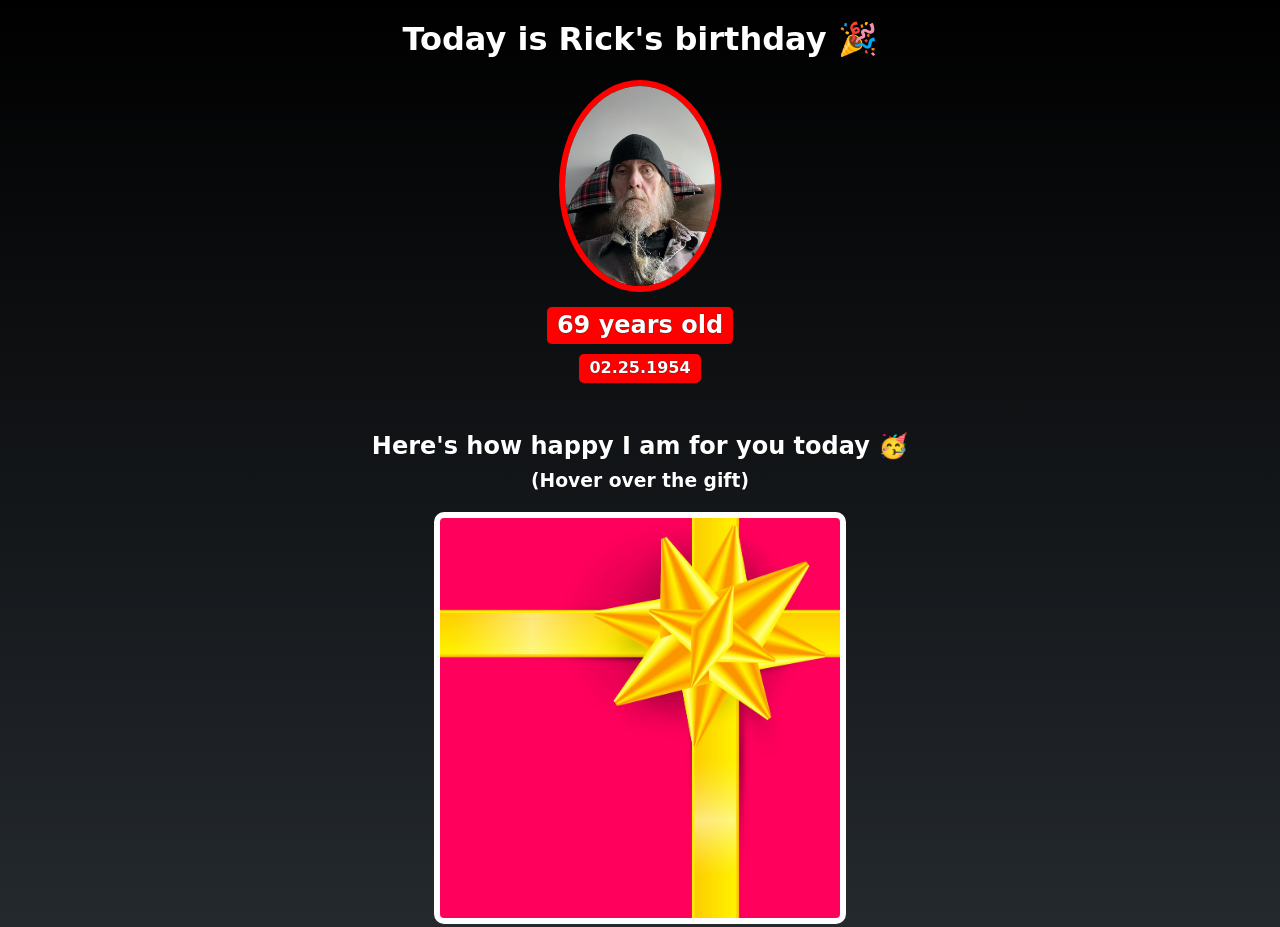
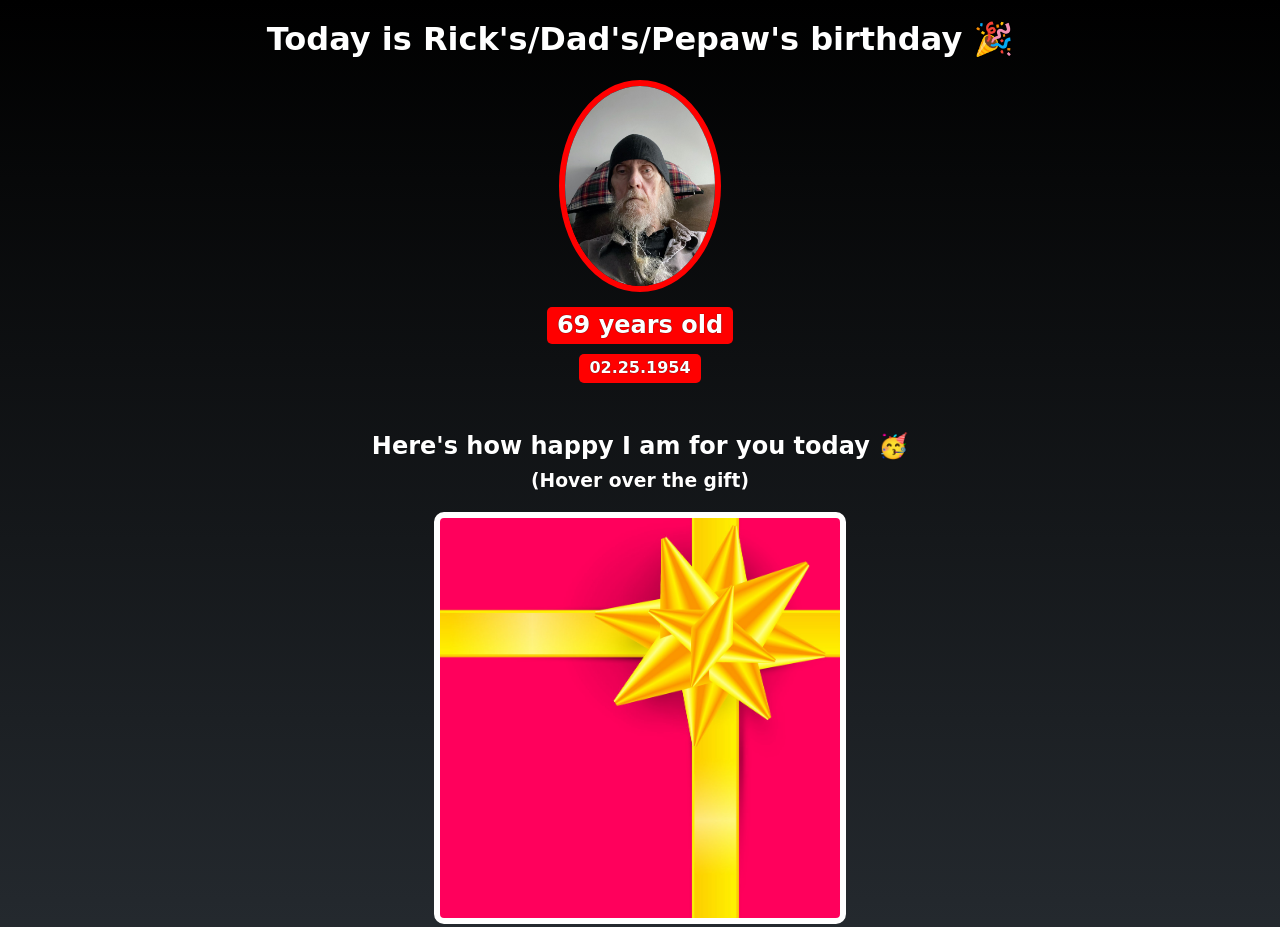
Before and after one commit to CeeEssGee/birthday-gift-site, a website built with Vite: page index.html in a window 1280 px wide. Shown: the top 927 px of the page. Built offline with nearby package versions, Linux system fonts and the light colour scheme; a web font is replaced by a local one.

Commit message:
Change the name to include Dad and Pepaw

```diff
--- a/index.html
+++ b/index.html
@@ -7,7 +7,7 @@
     </head>
     <body>
         <div id="header">
-            <h1>Today is Rick's birthday 🎉</h1>
+            <h1>Today is Rick's/Dad's/Pepaw's birthday 🎉</h1>
             <img id="bff-img" src="images/Dad.jpg">
             <h2 id="bday-age">69 years old</h2>
             <h4 id="bday-date">02.25.1954</h4>
```
